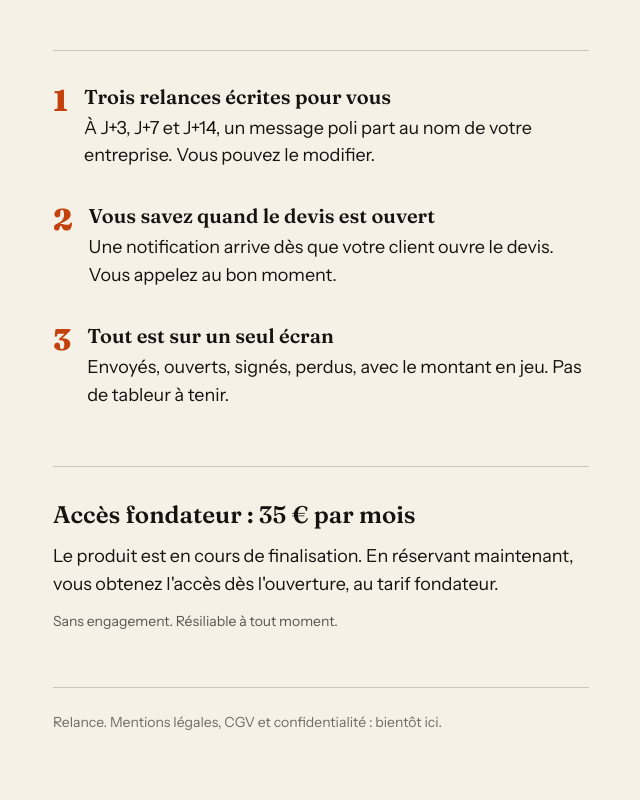
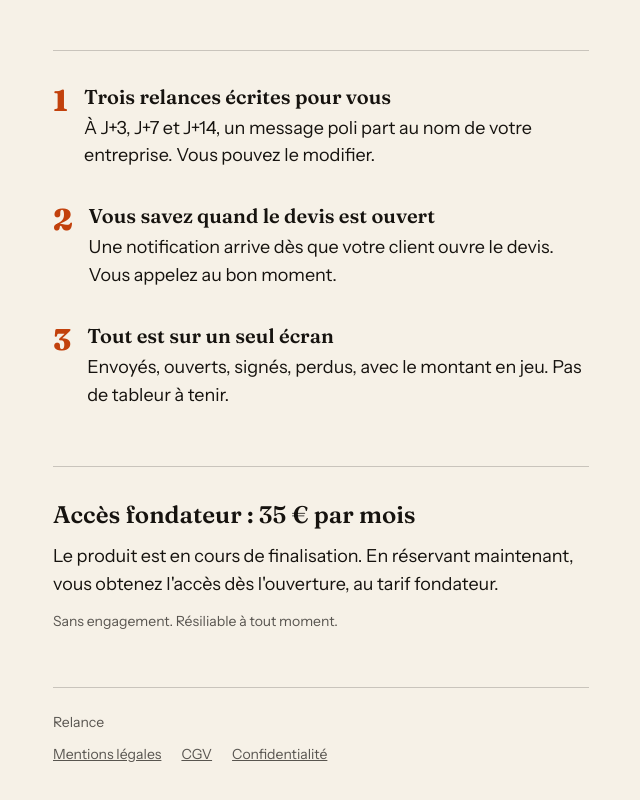
Before and after one commit to fabiendarrietlog-collab/Relance, a Next.js app: page / in a window 1280 px wide. Shown: the part 735-1535 px from the top of the page, without its empty margins (319-959 px from the left). Built offline with nearby package versions, Linux system fonts and the light colour scheme.

Commit message:
Update page.tsx

```diff
--- a/app/page.tsx
+++ b/app/page.tsx
@@ -90,8 +90,19 @@
         </p>
       </section>
 
-      <footer className="mt-14 border-t border-encre/20 pt-6 text-sm text-encre/60">
-        <p>Relance. Mentions légales, CGV et confidentialité : bientôt ici.</p>
+           <footer className="mt-14 border-t border-encre/20 pt-6 text-sm text-encre/70">
+        <p>Relance</p>
+        <nav className="mt-3 flex flex-wrap gap-x-5 gap-y-2">
+          <a href="/mentions-legales" className="underline">
+            Mentions légales
+          </a>
+          <a href="/cgv" className="underline">
+            CGV
+          </a>
+          <a href="/confidentialite" className="underline">
+            Confidentialité
+          </a>
+        </nav>
       </footer>
 
       <div className="fixed inset-x-0 bottom-0 border-t border-encre/20 bg-papier p-4 pb-[calc(1rem+env(safe-area-inset-bottom))] sm:hidden">
```
